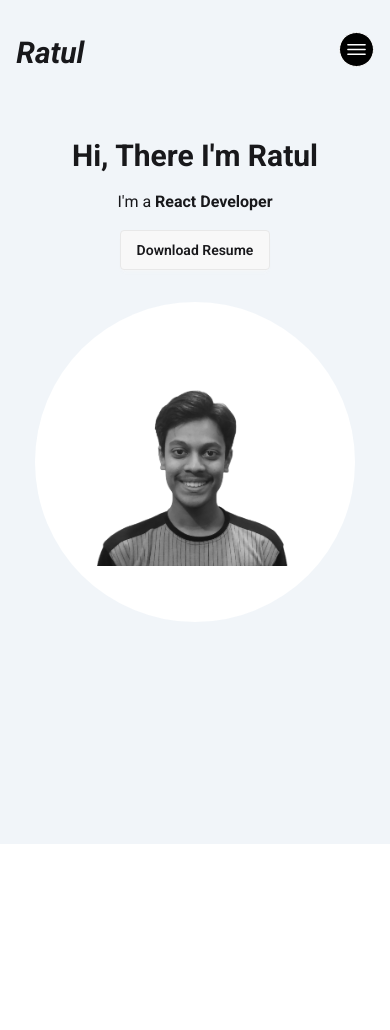
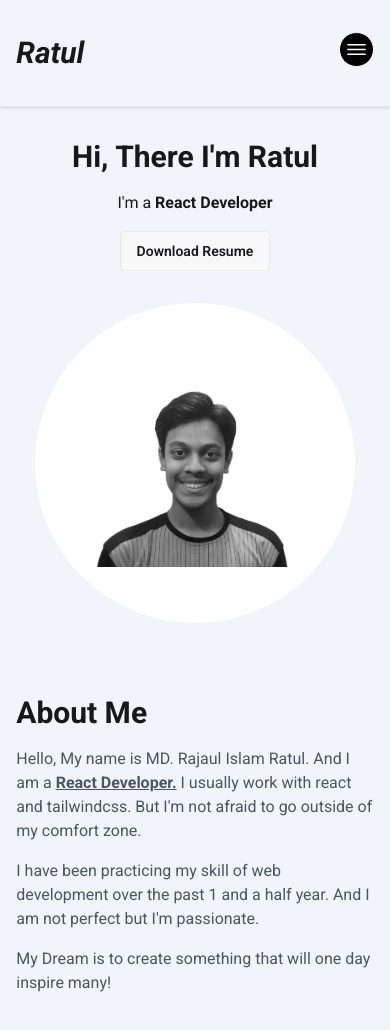
Before and after one commit to ratul0407/portfolio, a React (Vite) app: page / in a window 390 px wide. Shown: the top 1030 px of the page. Before the commit the page ends 844 px from the top, so only its background shows below. Built offline with nearby package versions, Linux system fonts and the light colour scheme.

Commit message:
created about section

```diff
--- a/src/App.jsx
+++ b/src/App.jsx
@@ -1,14 +1,16 @@
-import Main from "./components/main/Main";
+import AboutMe from "./components/main/AboutMe";
+import Hero from "./components/main/Hero";
 import Navbar from "./components/navbar/Navbar";
 
 function App() {
   return (
-    <div className="font-roboto min-h-screen bg-slate-100">
-      <header className="mx-auto w-11/12 py-8 2xl:container 2xl:w-full">
+    <div className="font-roboto relative min-h-screen bg-slate-100">
+      <header className="z-20 mx-auto border-b border-slate-200 bg-slate-100 py-8 shadow-sm lg:sticky lg:top-0 2xl:container 2xl:w-full">
         <Navbar />
       </header>
-      <main className="mx-auto w-11/12 py-8 lg:py-20 2xl:container 2xl:w-full">
-        <Main />
+      <main className="mx-auto w-11/12 space-y-10 py-8 md:space-y-12 lg:space-y-20 lg:py-20 2xl:container 2xl:w-full">
+        <Hero />
+        <AboutMe />
       </main>
     </div>
   );
--- /dev/null
+++ b/src/components/main/AboutMe.jsx
@@ -0,0 +1,27 @@
+import { motion } from "motion/react";
+function AboutMe() {
+  return (
+    <motion.div
+      whileInView={{}}
+      className="space-y-4 py-8 sm:space-y-6 lg:flex lg:justify-between"
+      id="About"
+    >
+      <h3 className="text-3xl font-bold sm:text-4xl md:text-5xl">About Me</h3>
+      <div className="space-y-4 text-gray-600 sm:space-y-6 lg:w-1/2">
+        <p>
+          Hello, My name is MD. Rajaul Islam Ratul. And I am a{" "}
+          <strong className="underline">React Developer.</strong> I usually work
+          with react and tailwindcss. But I&apos;m not afraid to go outside of
+          my comfort zone.
+        </p>
+        <p>
+          I have been practicing my skill of web development over the past 1 and
+          a half year. And I am not perfect but I&apos;m passionate.
+        </p>
+        <p>My Dream is to create something that will one day inspire many!</p>
+      </div>
+    </motion.div>
+  );
+}
+
+export default AboutMe;
--- /dev/null
+++ b/src/components/main/Hero.jsx
@@ -0,0 +1,51 @@
+import { easeIn } from "motion";
+import profileImg from "../../assets/profile.png";
+import { motion } from "motion/react";
+function Hero() {
+  return (
+    <section
+      id="Home"
+      className="flex flex-col items-center justify-between gap-8 lg:flex-row lg:gap-0 lg:py-40"
+    >
+      {/* introduction */}
+      <motion.div className="space-y-4 text-center lg:text-left">
+        <motion.h3
+          initial={{ opacity: 0 }}
+          animate={{ opacity: 1 }}
+          transition={{ duration: 0.3, ease: "linear" }}
+          className="text-3xl font-bold sm:text-4xl md:text-5xl lg:text-7xl"
+        >
+          Hi, There I&apos;m Ratul
+        </motion.h3>
+        <motion.p
+          initial={{ translateX: "20%", opacity: 0 }}
+          animate={{ translateX: "0%", opacity: 1 }}
+          transition={{ duration: 0.7, delay: 0.3 }}
+          className="lg:text-4xl"
+        >
+          I&apos;m a <strong>React Developer</strong>
+        </motion.p>
+        <motion.button
+          initial={{ opacity: 0, translateY: "50%" }}
+          animate={{ opacity: 1, translateY: "0%" }}
+          transition={{ duration: 0.5, delay: 1, ease: "linear" }}
+          className="btn"
+        >
+          Download Resume
+        </motion.button>
+      </motion.div>
+      {/* img */}
+      <motion.div
+        initial={{ scale: 0, opacity: 0 }}
+        animate={{ scale: 1, opacity: 1 }}
+        transition={{ duration: 0.5, delay: 1.5, ease: "anticipate" }}
+      >
+        <div className="z-10 flex h-80 w-80 items-center justify-center rounded-full bg-white">
+          <img className="mx-auto h-52 grayscale-100" src={profileImg} />
+        </div>
+      </motion.div>
+    </section>
+  );
+}
+
+export default Hero;
--- a/src/components/main/Main.jsx
+++ /dev/null
@@ -1,28 +0,0 @@
-import profileImg from "../../assets/profile.png";
-function Main() {
-  return (
-    <div className="flex flex-col items-center justify-between gap-8 lg:flex-row lg:gap-0">
-      {/* introduction */}
-      <div className="space-y-4 text-center lg:text-left">
-        <h3 className="text-3xl font-bold sm:text-4xl md:text-5xl lg:text-7xl">
-          Hi, There I&apos;m Ratul
-        </h3>
-        <p className="lg:text-4xl">
-          I&apos;m a <strong>React Developer</strong>
-        </p>
-        <button className="btn">Download Resume</button>
-      </div>
-      {/* img */}
-      <div>
-        <div className="relative flex h-80 w-80 items-center justify-center rounded-full bg-white">
-          <img
-            className="absolute mx-auto h-52 grayscale-100"
-            src={profileImg}
-          />
-        </div>
-      </div>
-    </div>
-  );
-}
-
-export default Main;
--- a/src/components/navbar/Navbar.jsx
+++ b/src/components/navbar/Navbar.jsx
@@ -5,6 +5,7 @@ import { AnimatePresence, motion } from "motion/react";
 import { IoIosMenu } from "react-icons/io";
 import { RxCross1 } from "react-icons/rx";
 function Navbar() {
+  const links = ["Home", "About", "Projects", "Contact"];
   const [menuOpen, setMenuOpen] = useState(false);
   const [position, setPosition] = useState({
     left: 0,
@@ -13,27 +14,31 @@ function Navbar() {
   });
   console.log(menuOpen);
   return (
-    <div className="flex items-center justify-between">
+    <div className="mx-auto flex w-11/12 items-center justify-between">
       <h3 className="text-3xl font-bold italic lg:w-full">Ratul</h3>
       {/* mobile nav */}
 
       <AnimatePresence>
         {menuOpen && (
           <motion.ul
-            className="absolute top-0 right-0 flex min-h-[100vh] w-[60vw] flex-col gap-8 bg-black pt-40 text-white *:pl-8 *:text-2xl"
+            className="absolute top-0 right-0 z-20 flex min-h-full w-[60vw] flex-col gap-8 bg-black pt-40 text-white *:pl-8 *:text-2xl"
             initial={{ translateX: "100%", opacity: 0.3 }}
             animate={{ translateX: "0%", opacity: 1 }}
             exit={{ translateX: "100%", opacity: 0 }}
             transition={{ duration: 0.5, ease: "easeIn" }}
           >
-            <li>Home</li>
-            <li>About</li>
-            <li>Projects</li>
-            <li>Contact</li>
+            {links.map((item, index) => {
+              return (
+                <li key={index}>
+                  <a href={`#${item}`}>{item}</a>
+                </li>
+              );
+            })}
           </motion.ul>
         )}
       </AnimatePresence>
       <nav>
+        {/* mobile button */}
         <div className="relative lg:hidden">
           <button
             className="relative z-50"
--- a/src/components/navbar/Tab.jsx
+++ b/src/components/navbar/Tab.jsx
@@ -3,6 +3,7 @@ import { useRef } from "react";
 
 function Tab({ children, setPosition }) {
   const ref = useRef(null);
+  console.log(children);
   return (
     <li
       ref={ref}
@@ -14,7 +15,7 @@ function Tab({ children, setPosition }) {
       }}
       className="li"
     >
-      {children}
+      <a href={`#${children}`}>{children}</a>
     </li>
   );
 }
--- a/src/index.css
+++ b/src/index.css
@@ -5,6 +5,9 @@
 @import "tailwindcss";
 @plugin "daisyui";
 
+html {
+  scroll-behavior: smooth;
+}
 @theme {
   --font-roboto: "Roboto", "serif";
 }
```
